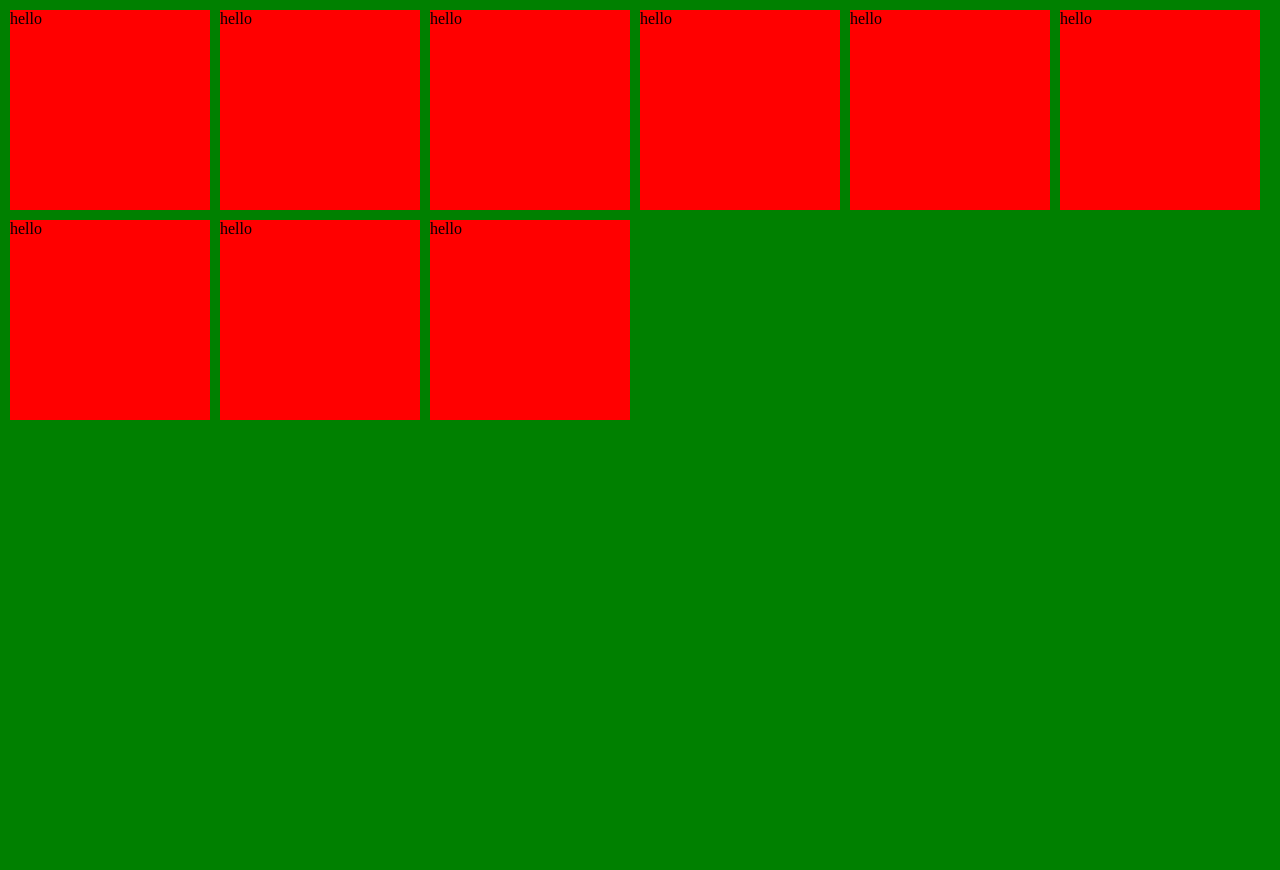
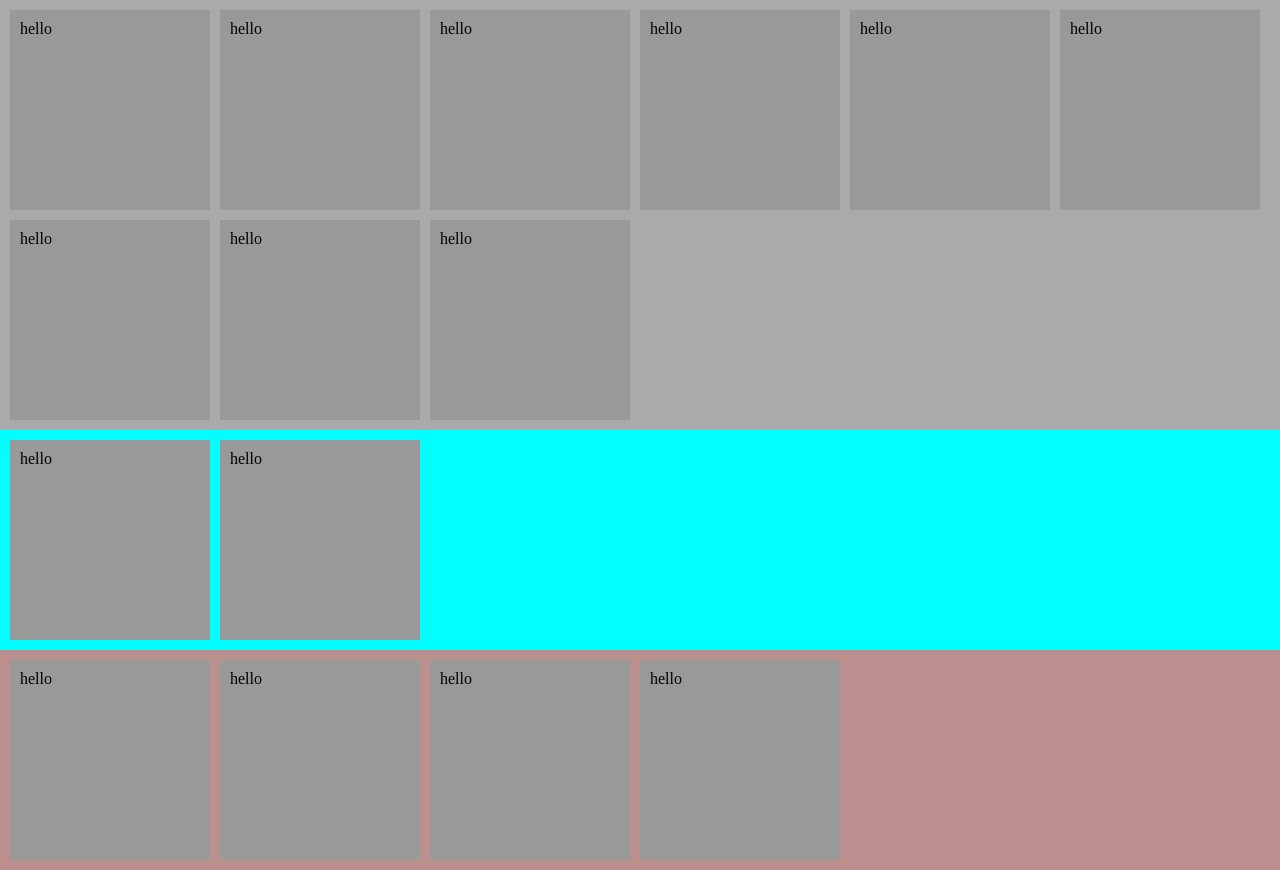
Before and after one commit to Bazilmh/ui, a plain HTML site: page index.html in a window 1280 px wide. Before the commit the page ends 800 px from the top, so only its background shows below. Drawn offline with Linux system fonts and the light colour scheme.

Commit message:
Basic framework

```diff
--- a/index.html
+++ b/index.html
@@ -9,29 +9,41 @@
 
         body
         {
-            background-color:green;
+            background-color:#ddd;
         }
 
         .ui_basic_card
         {
-            background-color:red;
+            background-color:#999;
             width:200px;
+            height:200px;
+            padding:10px;
+            box-sizing: border-box;
+            position:absolute;
+            top:0px;
+            left:0px;
+        }
+
+        .ui_section
+        {
+            background-color:#aaa;
+            width:100%;
             height:200px;
             position:absolute;
             top:0px;
             left:0px;
         }
+
+
         </style>
-
-    <script src="script.js"></script>
     </head>
     <body>
 
-        <div id="ui_main">
+        <div id="ui_container">
 
-            <div class="ui_line">
+            <div class="ui_section">
 
-                <div class="ui_basic_card">
+                <div class="ui_basic_card" data-props='{"width":200,"height":200}'>
                     hello
                 </div>
 
@@ -68,7 +80,39 @@
                 </div>
 
             </div>
+
+            <div class="ui_section" style="background-color: aqua;">
+
+                <div class="ui_basic_card">
+                    hello
+                </div>
+
+                <div class="ui_basic_card">
+                    hello
+                </div>
+
+            </div>
+
+            <div class="ui_section" style="background-color:rosybrown">
+
+                <div class="ui_basic_card">
+                    hello
+                </div>
+
+                <div class="ui_basic_card">
+                    hello
+                </div>
+
+                <div class="ui_basic_card">
+                    hello
+                </div>
+
+                <div class="ui_basic_card">
+                    hello
+                </div>
+
+            </div>
         </div>
-
     <body>
+    <script src="script.js"></script>
 </html>
--- a/script.js
+++ b/script.js
@@ -1,6 +1,22 @@
 
 
-cards = document.getElementsByClassName('ui_basic_card');
+
+
+var sections = document.getElementById('ui_container').children;
+var cards = [];
+
+for(var i=0;i<sections.length;i++)
+{
+
+cards[i] = sections[i].children;
+console.log(cards);
+
+}
+
+
+
+
+
 window.onload = arrange_cards;
 window.onresize = arrange_cards;
 
@@ -11,32 +27,50 @@ var gap = 10;
 
 var extra_space = 0;
 
-var _top = gap;
-var _left = gap;
+var _top = 0;
+var _left = 0;
+
 
 var el_width = 200;
 var el_height = 200;
 
+var max_height = 200;
+
+var sec_start = 0;
 
 
-for(var i=0;i<cards.length;i++)
+for(var k=0;k<sections.length;k++)
 {
 
 
-if((_left+gap+el_width) > window.innerWidth)
+sections[k].style.top = _top+"px";
+
+
+sec_start = _top;
+
+_top+=gap;
+_left+=gap;
+
+for(var i=0;i<cards[k].length;i++)
 {
 
-    extra_space = window.innerWidth - _left;
-    console.log(extra_space);
+    if((_left+el_width+gap) > window.innerWidth)
+    {
 
-    _top+=(el_height+gap);
-    _left=gap;
+        extra_space = window.innerWidth - _left;
+
+        console.log(extra_space);
+
+        _top+=(el_height+gap);
+
+        _left=gap;
 
 
-}
+    }
 
-cards[i].style.top = _top+"px";
-cards[i].style.left = _left+"px";
+
+cards[k][i].style.top = (_top-sec_start)+"px";
+cards[k][i].style.left = _left+"px";
 
 _left+=(el_width+gap);
 
@@ -45,6 +79,26 @@ _left+=(el_width+gap);
 
 }
 
+_top+=el_height+gap;
+
+_left = 0;
+
+sections[k].style.height = (_top-sec_start)+"px";
+
 
 
 }
+
+
+
+}
+
+function get_props(el)
+{
+
+}
+
+function set_props(el)
+{
+
+}
```
